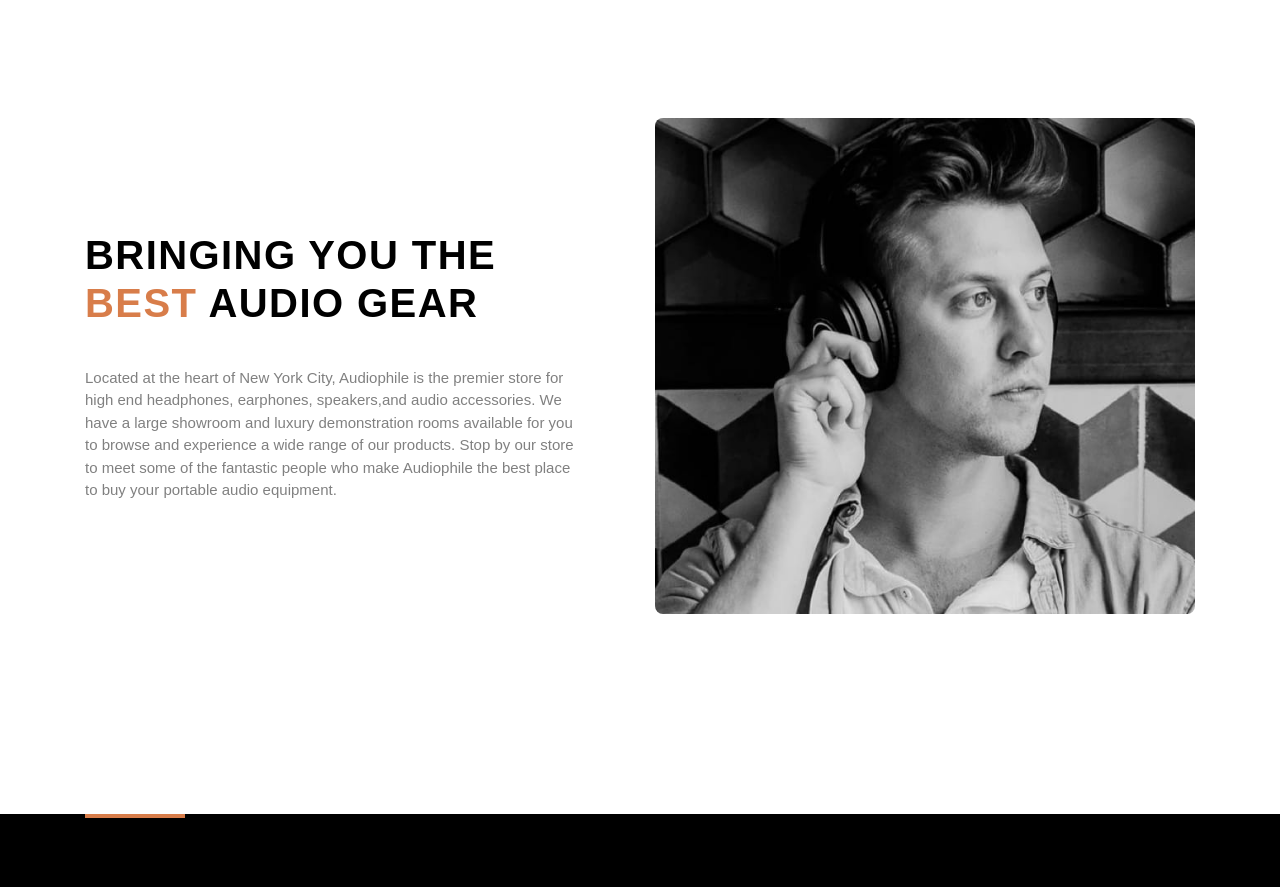
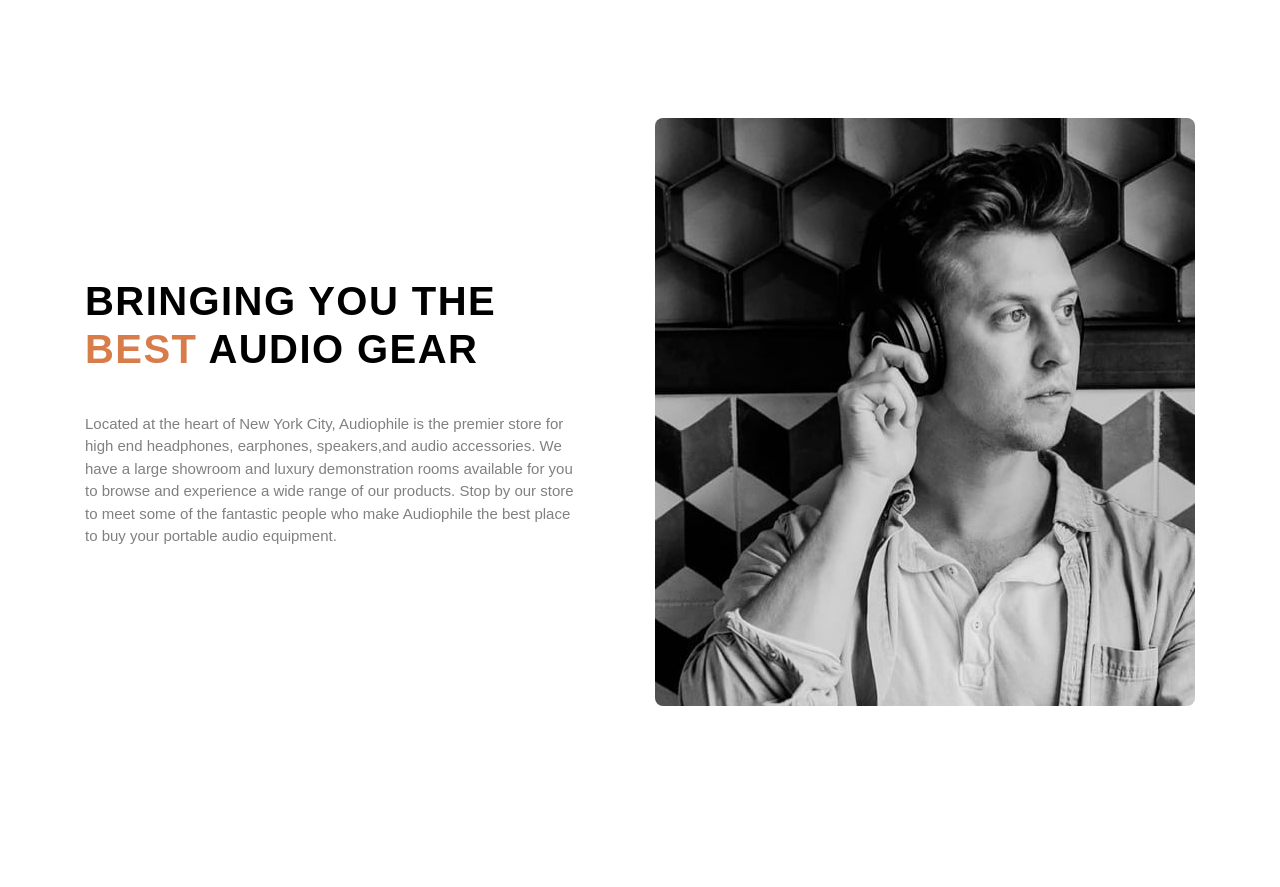
Before and after one commit to jNembhard/audiophile-ecom, a Next.js app: page / in a window 1280 px wide. Shown: the part 2518-3405 px from the top of the page. Built offline with nearby package versions, Linux system fonts and the light colour scheme.

Commit message:
AudioGear sizing fix

```diff
--- a/components/molecules/AudioGear.tsx
+++ b/components/molecules/AudioGear.tsx
@@ -11,12 +11,12 @@
     >
       <Box as="picture" flex="1" order={{ lg: 1 }} ml={{ lg: "1.875rem" }}>
         <source
-          media="(min-width:62rem)"
-          srcSet="/assets/shared/mobile/image-best-gear.jpg"
+          media="(min-width: 62em)"
+          srcSet="/assets/shared/desktop/image-best-gear.jpg"
         />
         <source
-          media="(min-width:62rem)"
-          srcSet="/assets/shared/mobile/image-best-gear.jpg"
+          media="(min-width: 30em)"
+          srcSet="/assets/shared/tablet/image-best-gear.jpg"
         />
         <Image
           src="/assets/shared/mobile/image-best-gear.jpg"
@@ -33,7 +33,7 @@
           fontSize={{ base: "1.75rem", sm: "2.5rem" }}
           letterSpacing="0.0894rem"
           textTransform="uppercase"
-          maxW={{ base: "20ch", sm: "25ch", lg: "22ch" }}
+          maxWidth={{ base: "25ch", sm: "30ch", lg: "22ch" }}
           mb={{ base: "2rem", sm: "2.5rem" }}
         >
           Bringing you the{" "}
```
